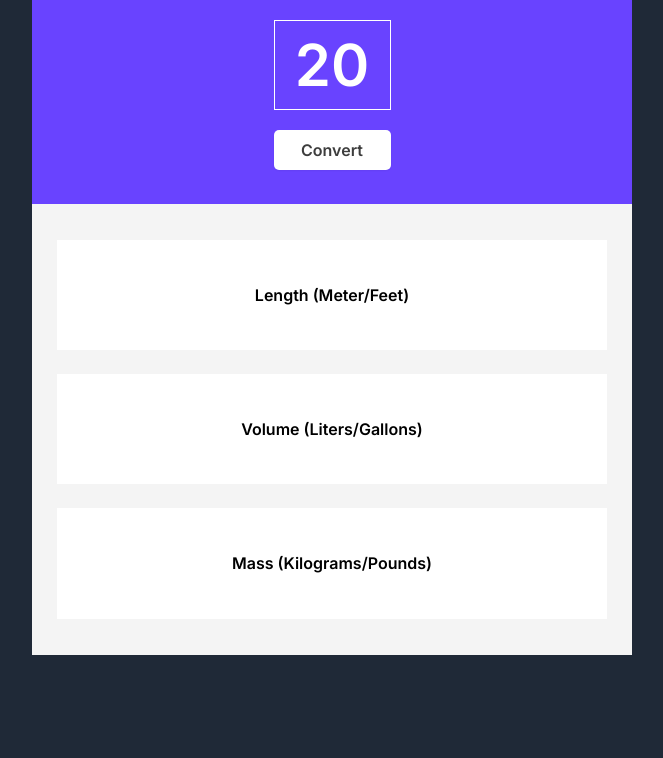
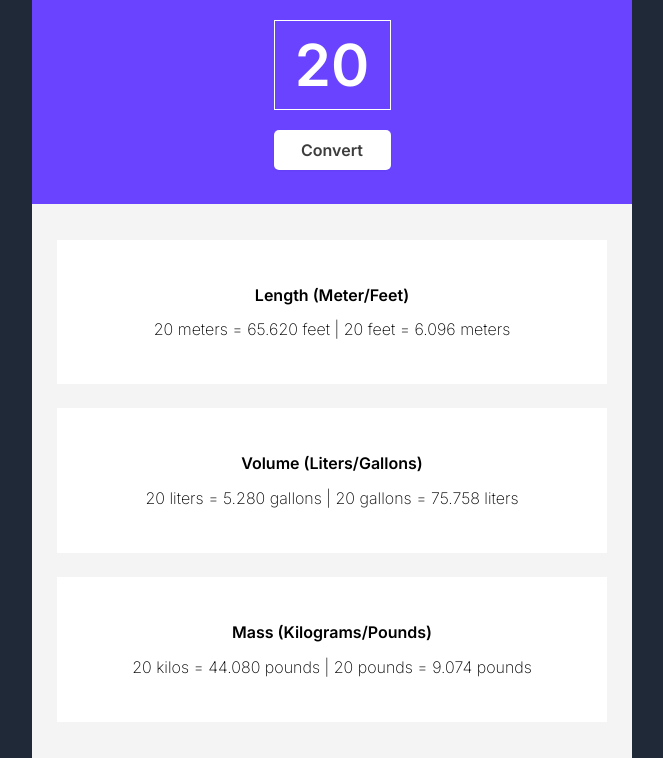
Before and after one commit to RobBoothAppDev21/units-converter, a website built with Vite: page index.html in a window 1280 px wide. Shown: the part 114-872 px from the top of the page, without its empty margins (308-971 px from the left). Before the commit the page ends 800 px from the top, so only its background shows below. Built offline with nearby package versions, Linux system fonts and the light colour scheme.

Commit message:
remove expose to window stuff

```diff
--- a/index.html
+++ b/index.html
@@ -32,6 +32,6 @@
                 </div>
             </div>
         </div>
-        <script src="index.js" type="module"></script>
+        <script src="index.js"></script>
     </body>
 </html>
--- a/index.js
+++ b/index.js
@@ -30,7 +30,7 @@ function convertLength(value) {
         conversionString = `${value} meters = ${toFeet} feet | ${value} feet = ${toMeters} meters`
     }
 
-    window.lengthEl.innerText = conversionString
+    lengthEl.innerText = conversionString
 }
 
 function convertVolume(value) {
@@ -45,7 +45,7 @@ function convertVolume(value) {
     } else {
         conversionString = `${value} liters = ${toGallons} gallons | ${value} gallons = ${toLiters} liters`
     }
-    window.volumeEl.innerText = conversionString
+    volumeEl.innerText = conversionString
 }
 
 function convertMass(value) {
@@ -61,7 +61,7 @@ function convertMass(value) {
         conversionString = `${value} kilos = ${toPounds} pounds | ${value} pounds = ${toKilos} pounds`
     }
 
-    window.massEl.innerText = conversionString
+    massEl.innerText = conversionString
 }
 
 function convertUnits(value = 20) {
```
